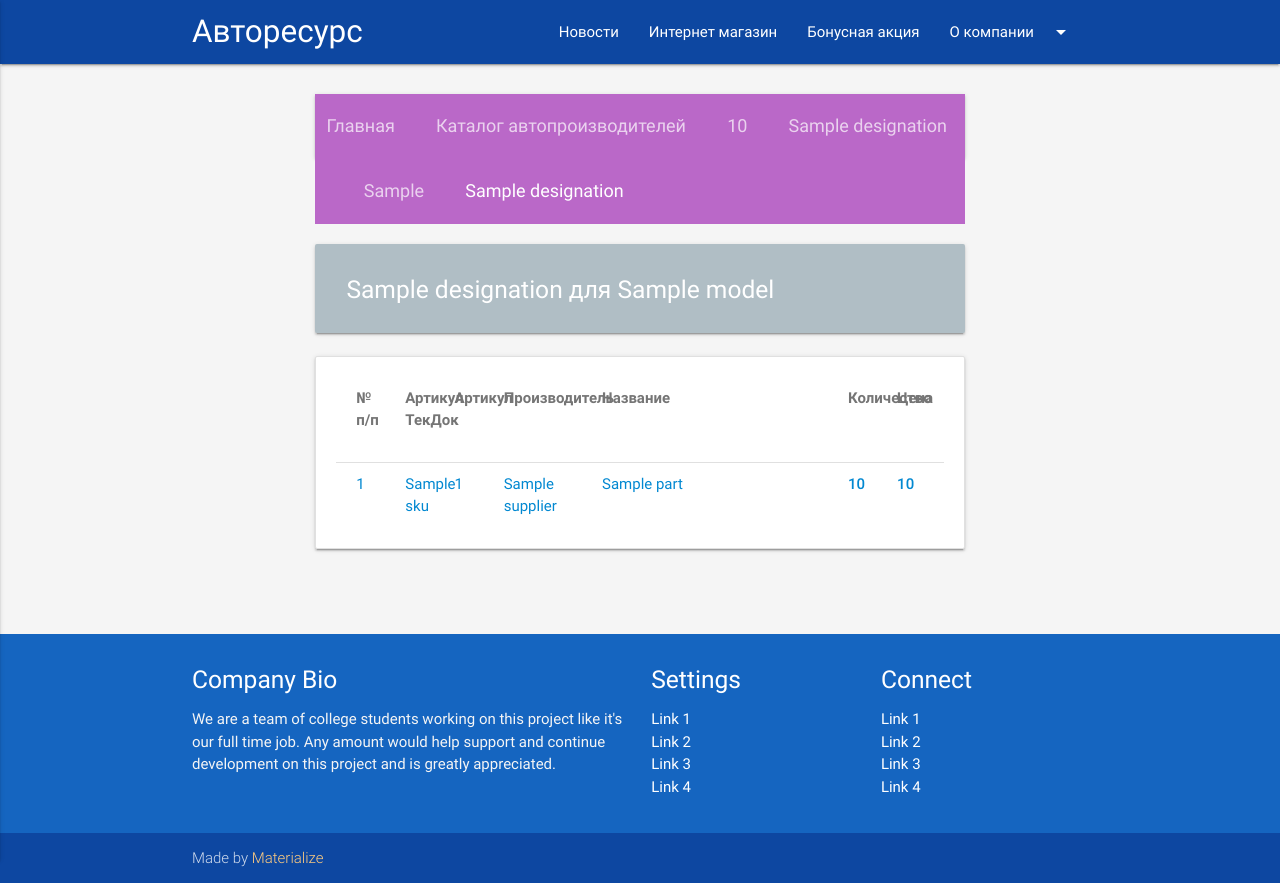
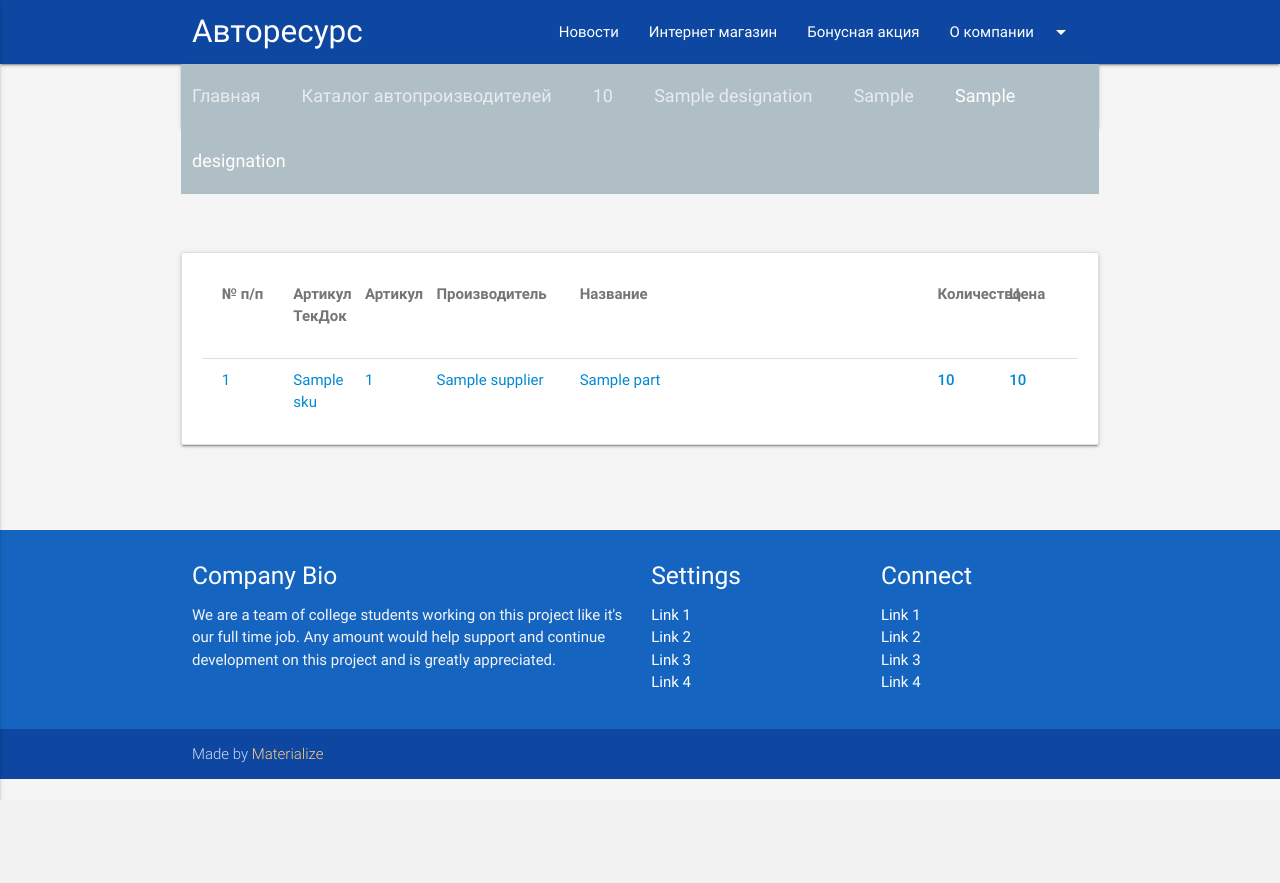
Before and after one commit to autodatabases/avtoresurs.net, a Django app: template tecdoc/templates/tecdoc/part_list.html in a window 1280 px wide. After the commit the page ends 800 px from the top, so only its background shows below. Run offline with Django 3.2, Linux system fonts and the light colour scheme; the template is opened without the code that fills it: most values are stand-ins (such as "Sample title", 1, 10 or a date in 2020); style sheets or scripts are compiled from the project's sources; some libraries are stand-ins or nearby versions.

Commit message:
markup fixe

```diff
--- a/tecdoc/templates/tecdoc/part_list.html
+++ b/tecdoc/templates/tecdoc/part_list.html
@@ -4,14 +4,12 @@
 
 {% block title %}Список запчастей по категории {{ section.designation }}{% endblock %}
 
-{% block content %}
-
-    <div class="container">
+{% block breadcrumbs %}
     <!-- BREADCRUMBS -->
     <div class="row">
         <nav>
             <div class="nav-wrapper">
-                    <div class="col s12 purple lighten-2">
+                <div class="col s12 blue-grey lighten-3">
                     <a href="/" class="breadcrumb">Главная</a>
                     <a href="{% url 'tecdoc:manufacturers' %}" class="breadcrumb">Каталог автопроизводителей</a>
                     <a href="{% url 'tecdoc:manufacturer' car_type.model.manufacturer.id %}"
@@ -24,13 +22,16 @@
             </div>
         </nav>
     </div>
+{% endblock %}
+
+{% block content %}
 
     <!-- Header -->
-        <div class="row card-panel blue-grey lighten-3">
-            <div class="col s12">
-                <h5 class="white-text">{{ section.designation }} для {{ car_type.model }}</h5>
-            </div>
-        </div>
+{#    <div class="row card-panel blue-grey lighten-3">#}
+{#        <div class="col s12">#}
+{#            <h5 class="white-text">{{ section.designation }} для {{ car_type.model }}</h5>#}
+{#        </div>#}
+{#    </div>#}
 
     <!-- Main content -->
     <div class="row">
@@ -49,12 +50,14 @@
                 </div>
                 {% for part in part_analogs %}
                     {% if part.part_group.part.product_id %}
-                            <a href="{% url 'shop:product_detail' part.part_group.part.product_id %}" class="collection-item">
+                        <a href="{% url 'shop:product_detail' part.part_group.part.product_id %}"
+                           class="collection-item">
                         {#                                                        <a href="#" class="collection-item">#}
                     {% else %}
                         <div class="collection-item">
                     {% endif %}
-                    <div class="row {% if part.part_group.part.price == -1 %} noactive {% endif %}" style="margin-bottom: 0">
+                <div class="row {% if part.part_group.part.price == -1 %} noactive {% endif %}"
+                     style="margin-bottom: 0">
                     <div class="col s1">{{ forloop.counter }}</div>
                     <div class="col s1">{{ part.part_group.part.sku }}</div>
                     <div class="col s1">{{ part.part_group.part.id }}</div>
@@ -81,6 +84,5 @@
     </div>
     </div>
 
-    </div>
 
 {% endblock content %}
```
Also changed, not shown: main/templates/main_page.html (+17 -1 lines), shop/templates/shop/product_detail.html (+14 -12 lines). Lines whose indentation alone changed are shown as unchanged.
